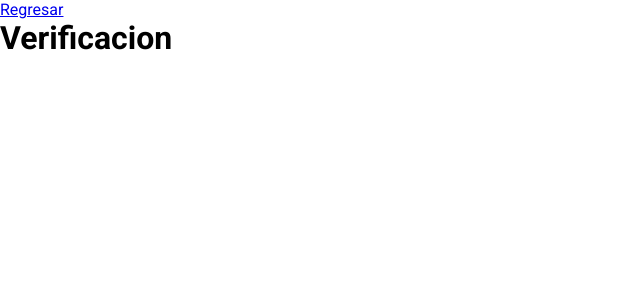
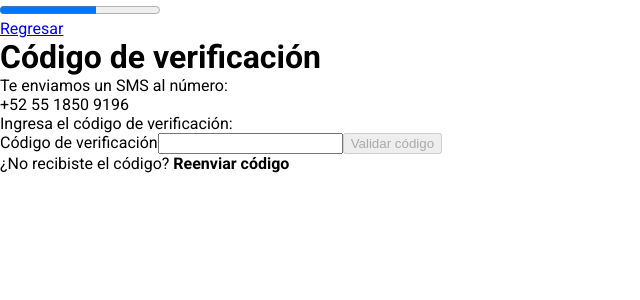
Before and after one commit to Mike-droid/prueba-tecnica-atomic32, a Next.js app: page /pasos/verificacion in a window 1280 px wide. Shown: the top 300 px of the page, without its empty margins (0-640 px from the left). Built offline with nearby package versions, Linux system fonts and the light colour scheme.

Commit message:
verificacion page

```diff
--- a/src/pages/pasos/celular.js
+++ b/src/pages/pasos/celular.js
@@ -33,7 +33,7 @@ export default function Celular() {
         <label htmlFor="celular">
           Número de celular
         </label>
-        <input type="tel" id="celular" pattern="[0-9]{10}" onChange={handlePhoneChange} required />
+        <input type="tel" id="celular" pattern="[0-9]{10}" value={phone} onChange={handlePhoneChange} required />
         <OrangeButton
           text='Continuar'
           disabled={phoneError}
--- /dev/null
+++ b/src/pages/pasos/final.js
@@ -0,0 +1,5 @@
+export default function Final() {
+  return (
+    <h1>Final</h1>
+  )
+}
--- a/src/pages/pasos/verificacion.js
+++ b/src/pages/pasos/verificacion.js
@@ -1,10 +1,57 @@
+import { useState } from "react";
 import { GoBack } from "@/components/GoBack";
+import { OrangeButton } from "@/components/orangeButton";
+import { ProgressBar } from "@/components/ProgressBar";
 
 export default function Verificacion() {
+  const [codigo, setCodigo] = useState('')
+  const [codigoError, setCodigoError] = useState(true)
+  const [showModal, setShowModal] = useState(false)
+
+  const handleSubmit = (event) => {
+    event.preventDefault();
+  }
+
+  const handleCodeChange = (event) => {
+    setCodigo(event.target.value)
+
+    codigo.length === 5 ? setCodigoError(false) : setCodigoError(true)
+  }
+
+  const nextPage = () => {
+    setShowModal(true)
+    setTimeout(() => {
+      window.location.href = '/pasos/final/'
+    }, 3000)
+  }
+
   return (
     <>
+      <ProgressBar level='60'></ProgressBar>
+      <br />
       <GoBack link='/pasos/celular/'></GoBack>
-      <h1>Verificacion</h1>
+      <h1>Código de verificación</h1>
+      <p>Te enviamos un SMS al número:</p>
+      <p>+52 55 1850 9196</p>
+      <p>Ingresa el código de verificación:</p>
+      <form onSubmit={handleSubmit}>
+        <label htmlFor="codigo">
+          Código de verificación
+        </label>
+        <input type="text" id="codigo" value={codigo} onChange={handleCodeChange} required />
+        <OrangeButton
+          text='Validar código'
+          disabled={codigoError}
+          func={nextPage}
+        />
+      </form>
+      <p>¿No recibiste el código? <strong>Reenviar código</strong></p>
+      {
+        showModal &&
+        <div>
+          <h3>Hemos enviado el código</h3>
+        </div>
+      }
     </>
   );
 }
```
